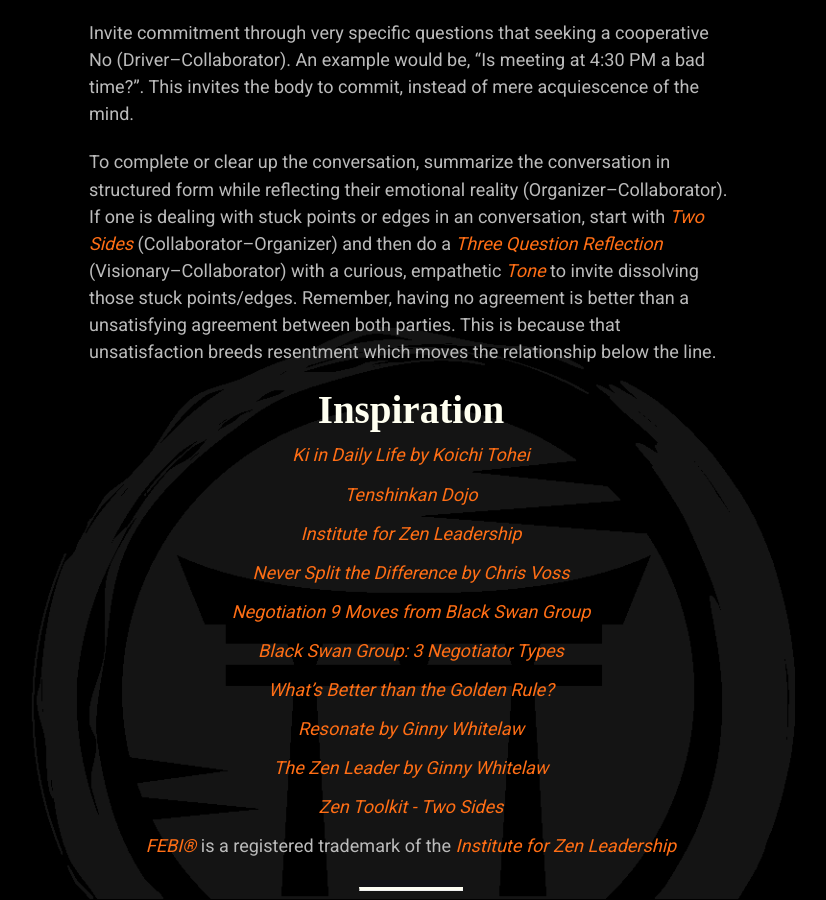
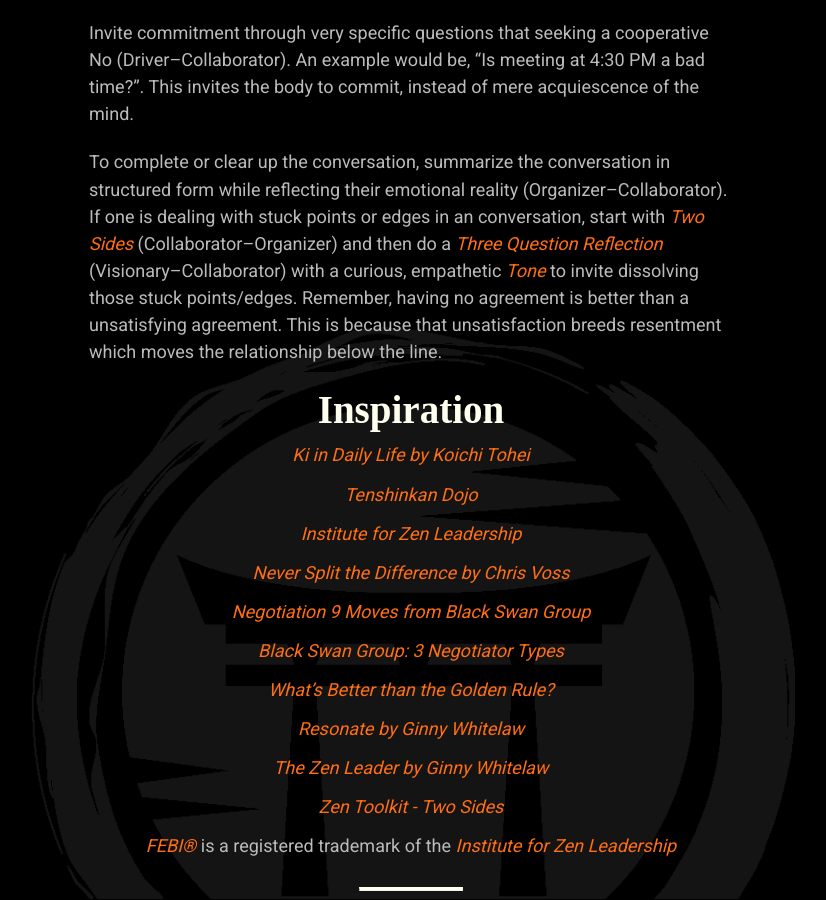
Before and after one commit to mindset-dojo/mindset-dojo.github.io, a Jekyll site: the page built from _forms/stance.md, in a window 1280 px wide and 900 px high, scrolled down 1406 px. Shown: the whole window, without its empty margins (229-1055 px from the left). Built offline with Jekyll 4.4.1, drawn with Linux system fonts in a browser that asks for light colours; some web fonts are replaced.

Commit message:
refactor(stance): unneeded words.

```diff
--- a/_forms/stance.md
+++ b/_forms/stance.md
@@ -38,7 +38,7 @@
 
 Invite commitment through very specific questions that seeking a cooperative No (Driver–Collaborator). An example would be, "Is meeting at 4:30 PM a bad time?". This invites the body to commit, instead of mere acquiescence of the mind.
 
-To complete or clear up the conversation, summarize the conversation in structured form while reflecting their emotional reality (Organizer–Collaborator). If one is dealing with stuck points or edges in an conversation, start with [Two Sides](../two-sides/) (Collaborator–Organizer) and then do a [Three Question Reflection](../three-question-reflection/) (Visionary–Collaborator) with a curious, empathetic [Tone](../tone/) to invite dissolving those stuck points/edges. Remember, having no agreement is better than a unsatisfying agreement between both parties. This is because that unsatisfaction breeds resentment which moves the relationship below the line.
+To complete or clear up the conversation, summarize the conversation in structured form while reflecting their emotional reality (Organizer–Collaborator). If one is dealing with stuck points or edges in an conversation, start with [Two Sides](../two-sides/) (Collaborator–Organizer) and then do a [Three Question Reflection](../three-question-reflection/) (Visionary–Collaborator) with a curious, empathetic [Tone](../tone/) to invite dissolving those stuck points/edges. Remember, having no agreement is better than a unsatisfying agreement. This is because that unsatisfaction breeds resentment which moves the relationship below the line.
 
 ## Inspiration
 
```
